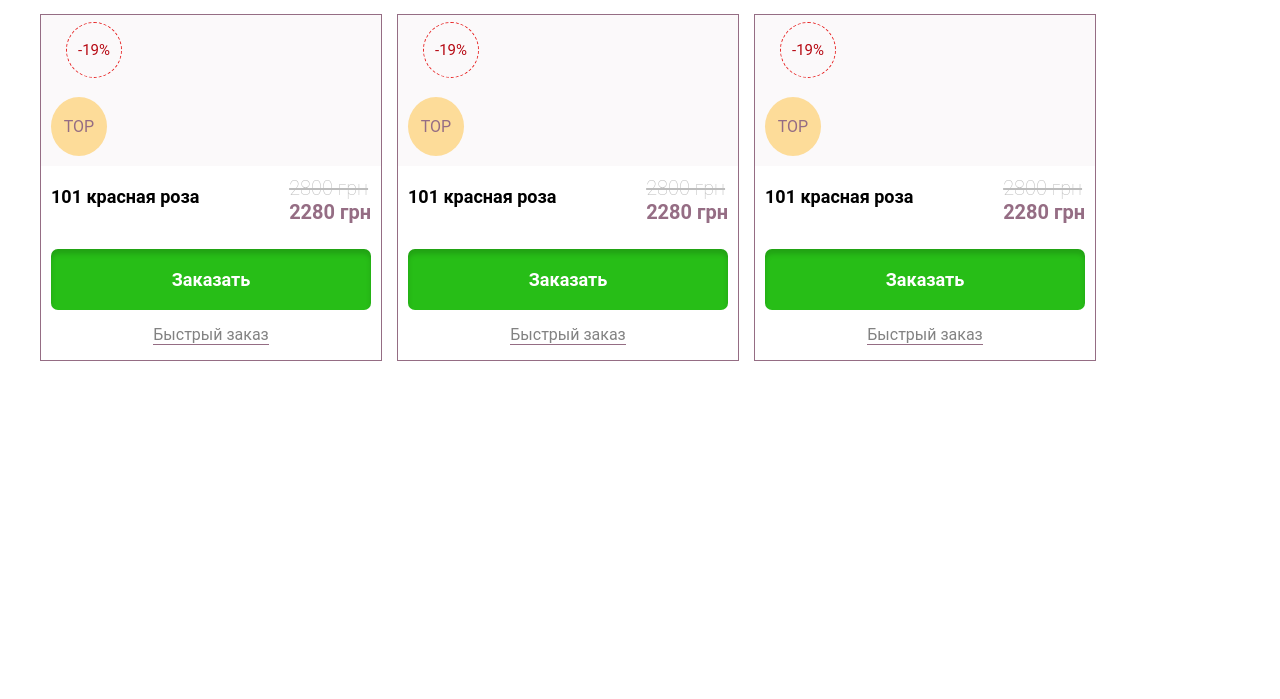
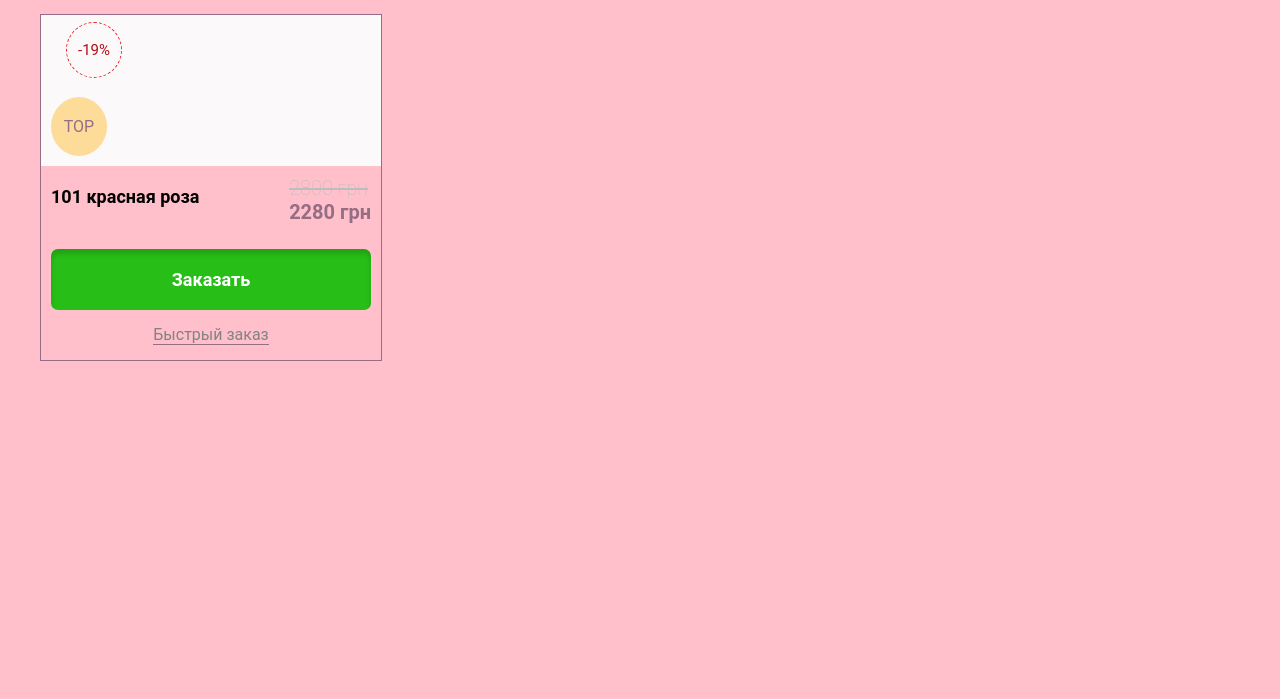
Before and after one commit to vanyapeev94/2023_less_25, a plain HTML site: page index.html in a window 1280 px wide. Shown: the part 101-800 px from the top of the page. Drawn offline with Linux system fonts and the light colour scheme; a web font is replaced by a local one.

Commit message:
удалил товары и body покрасил

```diff
--- a/css/style.css
+++ b/css/style.css
@@ -1,5 +1,6 @@
 body{
     font-family:Roboto, sans-serif;
+    background:pink;
 }
 .container{
     width: 100%;
--- a/index.html
+++ b/index.html
@@ -29,74 +29,10 @@
         <div class="list-product" id="product-top-sale">
             <h3 class="section-name">Товары</h3>
             <!--это блок одного товара-->
-            <div class="product-wrapper">
-                <!--делаем отдельный верхний кусок продукта-->
-                <div class="wrap-img">
-                    <!--Скидка-->
-                    <div class="sale">-19%</div>
-                    <!--кнопка добавить в избранное-->
-                    <div class="btn-favorite">
-                        <img src="images/ico-favorite.svg" alt="">
-                    </div>
-                    <!--изображение-->
-                    <div class="img-box">
-                        <img src="images/product-1.png" alt="">
-                    </div>
-                    <div class="sale-active">TOP</div>
-                </div>
-                <!--инфор. кусок связанный с кнопками, названием и ценой-->
-                <div class="prod-info">
-                    <!--информация-->
-                    <div class="wrap-info">
-                        <div class="name-prod">101 красная роза</div>
-                        <div class="price">
-                            <div class="old-price"><s>2800 грн</s></div>
-                            <div class="new-price">2280 грн</div>
-                        </div>
-                        <div class="clear"></div>
-                    </div>
-                    <!--кнопки-->
-                    <div class="wrap-btns">
-                        <div class="add-to-cart">Заказать</div>
-                        <div class="fast-order">Быстрый заказ</div>
-                    </div>
-                </div>
-            </div>
+
 
             <!--это блок одного товара-->
-            <div class="product-wrapper">
-                <!--делаем отдельный верхний кусок продукта-->
-                <div class="wrap-img">
-                    <!--Скидка-->
-                    <div class="sale">-19%</div>
-                    <!--кнопка добавить в избранное-->
-                    <div class="btn-favorite">
-                        <img src="images/ico-favorite.svg" alt="">
-                    </div>
-                    <!--изображение-->
-                    <div class="img-box">
-                        <img src="images/product-2.png" alt="">
-                    </div>
-                    <div class="sale-active">TOP</div>
-                </div>
-                <!--инфор. кусок связанный с кнопками, названием и ценой-->
-                <div class="prod-info">
-                    <!--информация-->
-                    <div class="wrap-info">
-                        <div class="name-prod">101 красная роза</div>
-                        <div class="price">
-                            <div class="old-price"><s>2800 грн</s></div>
-                            <div class="new-price">2280 грн</div>
-                        </div>
-                        <div class="clear"></div>
-                    </div>
-                    <!--кнопки-->
-                    <div class="wrap-btns">
-                        <div class="add-to-cart">Заказать</div>
-                        <div class="fast-order">Быстрый заказ</div>
-                    </div>
-                </div>
-            </div>
+
 
 
 
```
